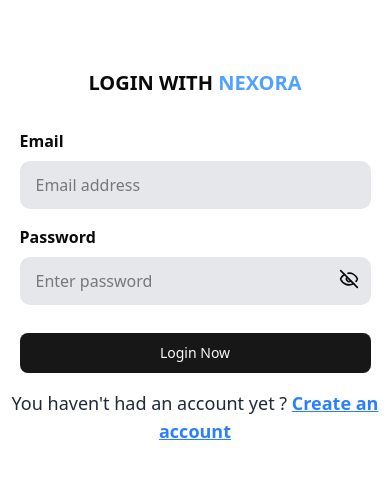
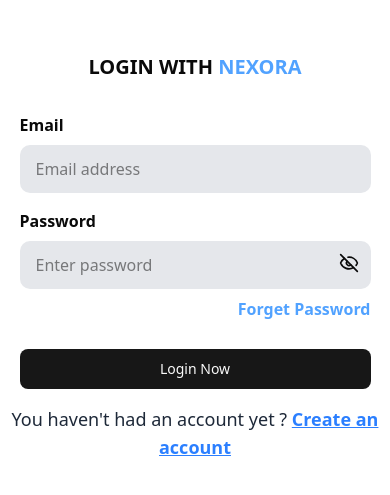
Before and after one commit to DannyLurker/Social-Media-App, a Next.js app in the folder frontend/: page /auth/login in a window 390 px wide. Shown: the part 165-660 px from the top of the page. Built offline with nearby package versions, Linux system fonts and the light colour scheme; no server answers.

Commit message:
feat: Adding a some new line

```diff
--- a/frontend/app/layout.tsx
+++ b/frontend/app/layout.tsx
@@ -2,7 +2,7 @@
 import { Roboto } from "next/font/google";
 import "./globals.css";
 import { Toaster } from "sonner";
-import ClientProvider from "@/HOC/clientProvider";
+import ClientProvider from "@/HOC/ClientProvider";
 
 const font = Roboto({
   weight: ["100", "300", "400", "500", "700", "900"],
--- a/frontend/components/Auth/Login.tsx
+++ b/frontend/components/Auth/Login.tsx
@@ -8,6 +8,9 @@
 import { BASE_API_URL } from "@/server";
 import { handleAuthRequest } from "../utils/apiRequest";
 import { toast } from "sonner";
+import { useDispatch } from "react-redux";
+import { useRouter } from "next/navigation";
+import { setAuthUser } from "@/store/authSlice";
 
 interface FormData {
   email: string;
@@ -15,8 +18,9 @@
 }
 
 const Login = () => {
+  const dispatch = useDispatch();
+  const router = useRouter();
   const [isLoading, setIsLoading] = useState<boolean>(false);
-
   const [formData, setFormData] = useState<FormData>({
     email: "",
     password: "",
@@ -37,8 +41,9 @@
     const result = await handleAuthRequest(signupReq, setIsLoading);
 
     if (result) {
-      // console.log(result.data.data.user);
+      dispatch(setAuthUser(result.data.data.user));
       toast.success(result.data.message);
+      router.push("/");
     }
   };
 
@@ -86,6 +91,12 @@
                 value={formData.password}
                 onChange={handleChange}
               />
+              <Link
+                href={"/auth/forget-password"}
+                className="mt-2 text-blue-400 block font-semibold text-base lg:text-xl cursor-pointer text-right"
+              >
+                Forget Password
+              </Link>
             </div>
             <LoadingButton
               size={"lg"}
--- a/frontend/components/Auth/Signup.tsx
+++ b/frontend/components/Auth/Signup.tsx
@@ -8,6 +8,9 @@
 import { BASE_API_URL } from "@/server";
 import { handleAuthRequest } from "../utils/apiRequest";
 import { toast } from "sonner";
+import { useDispatch } from "react-redux";
+import { setAuthUser } from "@/store/authSlice";
+import { useRouter } from "next/navigation";
 
 // Kegunaan grid cols pada project ini untuk breakpoint (responsive), jadi ketika berada di breakpoint dibawah lg hanya hanya akan menampilkan 1 column(vertikal), jika diatas menampilkan 7 column, lalu kegunaan col span itu seperti menentukan berapa column yang akan di gunakan pada breakpoint dibawah lg, col span pada banner akan hilang(hidden) jadi nya hanya menampilkan form, dan jika diatas breakpoint lg, banner akan menggunakan 4 column lalu form akan menggunakan 3 column
 
@@ -21,6 +24,8 @@
 }
 
 const Signup = () => {
+  const dispatch = useDispatch();
+  const router = useRouter();
   const [isLoading, setIsLoading] = useState<boolean>(false);
   const [formData, setFormData] = useState<FormData>({
     username: "",
@@ -44,13 +49,11 @@
     const result = await handleAuthRequest(signupReq, setIsLoading);
 
     if (result) {
-      // console.log(result.data.data.user);
+      dispatch(setAuthUser(result.data.data.user));
       toast.success(result.data.message);
+
+      router.push("/"); // It should be redirect to Email Verification page
     }
-
-    //TODOS:
-    //1. Redirect to Homepage
-    //2. Add our user to redux store
   };
 
   return (
--- a/frontend/components/Home/Home.tsx
+++ b/frontend/components/Home/Home.tsx
@@ -1,7 +1,17 @@
+"use client";
+import { RootState } from "@/store/store";
 import React from "react";
+import { useSelector } from "react-redux";
 
 const Home = () => {
-  return <div></div>;
+  const user = useSelector((state: RootState) => state.auth.user);
+  console.log(user);
+
+  return (
+    <>
+      <h1>Home Page</h1>
+    </>
+  );
 };
 
 export default Home;
```
